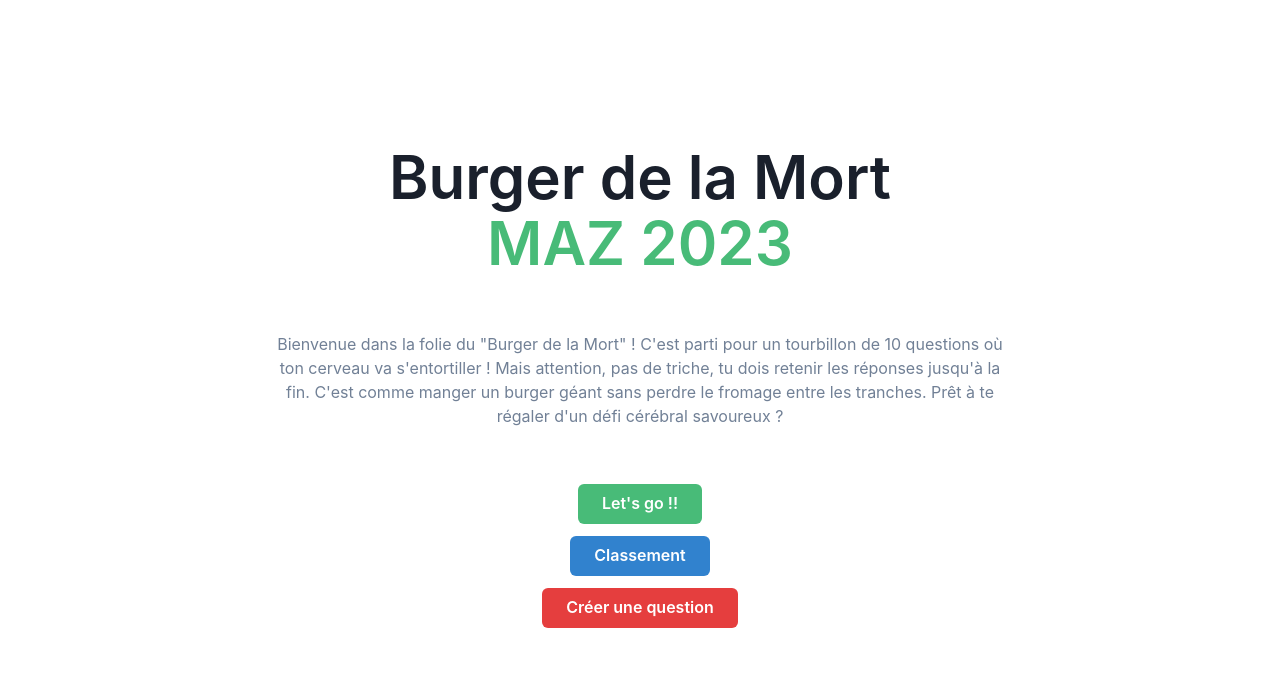
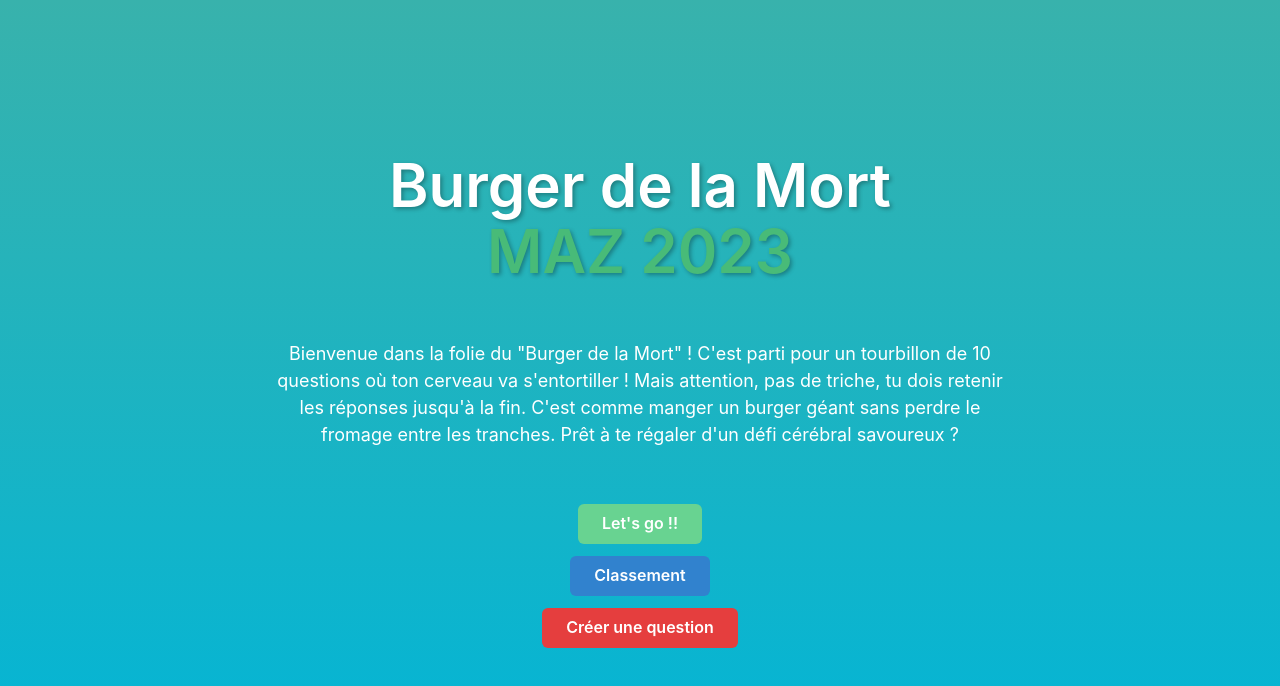
Before and after one commit to Erwan33800/deathburger, a React (Create React App) app: page / in a window 1280 px wide. Shown: the top 686 px of the page. Built offline with nearby package versions, Linux system fonts and the light colour scheme.

Commit message:
improve style

```diff
--- a/src/AddQuestion.js
+++ b/src/AddQuestion.js
@@ -12,6 +12,7 @@ import {
   Button,
   FormControl,
   FormLabel,
+  Link
 } from '@chakra-ui/react';
 
 const AddQuestion = () => {
@@ -35,6 +36,7 @@ const AddQuestion = () => {
   const handleAddQuestion = async () => {
     const filteredQuestions = questionInputs.filter((input) => input.question.trim() !== '');
     if (filteredQuestions.length === 0) {
+      alert('Aucune question valide à ajouter.');
       console.log('Aucune question valide à ajouter.');
       return;
     }
@@ -59,12 +61,23 @@ const AddQuestion = () => {
         spacing={{ base: 8, md: 14 }}
         py={{ base: 20, md: 36 }}>
         <Heading
+        color='white'
           fontWeight={600}
           fontSize={{ base: '2xl', sm: '4xl', md: '6xl' }}
           lineHeight={'110%'}>
           Créer une question
         </Heading>
-        <Text color={'gray.500'}>Ajoute une nouvelle question à la liste.</Text>
+        <Link href="/">
+          <Button
+            colorScheme={'green'}
+            bg={'green.400'}
+            px={6}
+            _hover={{
+              bg: 'green.500',
+            }}>
+            Retour au menu
+          </Button>
+        </Link>
         <Box
           rounded={'lg'}
           bg={'white'}
--- a/src/App.js
+++ b/src/App.js
@@ -1,26 +1,26 @@
 import React from 'react';
 import { BrowserRouter as Router, Routes, Route } from 'react-router-dom';
 import { ChakraProvider, extendTheme } from '@chakra-ui/react';
-import { AlertProvider } from './components/AlertContext'; // Importe le contexte d'alerte
-
+import Layout from './components/Layout';
 import Home from './Home';
 import Questions from './Questions';
 import AddQuestion from './AddQuestion';
 import Leaderboard from './Leaderboard';
 
+const theme = extendTheme({
+  // Personnalise ton thème Chakra UI ici
+});
 
 const App = () => {
   return (
-    <ChakraProvider>
+    <ChakraProvider theme={theme}>
       <Router>
-        <AlertProvider>
-          <Routes>
-            <Route path="/" element={<Home />} />
-            <Route path="/questions" element={<Questions />} />
-            <Route path="/add-question" element={<AddQuestion />} />
-            <Route path="/leaderboard" element={<Leaderboard />} />
-          </Routes>
-        </AlertProvider>
+        <Routes>
+          <Route element={<Layout><Home /></Layout>} path="/" />
+          <Route element={<Layout><Questions /></Layout>} path="/questions" />
+          <Route element={<Layout><AddQuestion /></Layout>} path="/addQuestion" />
+          <Route element={<Layout><Leaderboard /></Layout>} path="/leaderboard" />
+        </Routes>
       </Router>
     </ChakraProvider>
   );
--- a/src/Home.js
+++ b/src/Home.js
@@ -27,6 +27,7 @@ const App = () => {
   return (
     <Container maxW={'3xl'}>
       <Stack
+        color="white"
         as={Box}
         textAlign={'center'}
         spacing={{ base: 8, md: 14 }}
@@ -34,13 +35,15 @@ const App = () => {
         <Heading
           fontWeight={600}
           fontSize={{ base: '2xl', sm: '4xl', md: '6xl' }}
-          lineHeight={'110%'}>
+          lineHeight={'110%'}
+          textShadow="2px 2px 4px rgba(0, 0, 0, 0.3)"
+        >
           Burger de la Mort <br />
-          <Text as={'span'} color={'green.400'}>
+          <Text as='span' color='green.400'>
             MAZ 2023
           </Text>
         </Heading>
-        <Text color={'gray.500'}>
+        <Text color='white' fontSize="lg">
           Bienvenue dans la folie du "Burger de la Mort" ! C'est parti pour un tourbillon de 10 questions où ton cerveau va s'entortiller ! Mais attention, pas de triche, tu dois retenir les réponses jusqu'à la fin. C'est comme manger un burger géant sans perdre le fromage entre les tranches. Prêt à te régaler d'un défi cérébral savoureux ?
         </Text>
         <Stack
@@ -52,10 +55,10 @@ const App = () => {
           <Button
             onClick={handleQuizStart}
             colorScheme={'green'}
-            bg={'green.400'}
+            bg={'green.300'}
             px={6}
             _hover={{
-              bg: 'green.500',
+              bg: 'green.400',
             }}>
             Let's go !!
           </Button>
--- /dev/null
+++ b/src/components/Layout.js
@@ -0,0 +1,18 @@
+import React from 'react';
+import { Box } from '@chakra-ui/react';
+
+const Layout = ({ children }) => {
+  return (
+    <Box
+      minH="100vh"
+      display="flex"
+      justifyContent="center"
+      alignItems="center"
+      bgGradient="linear(to-b, teal.400, cyan.500)"
+    >
+      {children}
+    </Box>
+  );
+};
+
+export default Layout;
--- a/src/components/ScoreInput.js
+++ b/src/components/ScoreInput.js
@@ -2,12 +2,10 @@ import React, { useState, useContext } from 'react';
 import { useNavigate } from 'react-router-dom';
 import axios from 'axios';
 import { Box, Heading, Input, Button, Flex, Alert, AlertIcon } from '@chakra-ui/react';
-import { AlertContext } from './AlertContext';
 
 const ScoreInput = () => {
   const [pseudo, setPseudo] = useState('');
   const [scoreDB, setScoreDB] = useState('');
-  const { showAlert } = useContext(AlertContext);
   const navigate = useNavigate();
 
   const handlePseudoChange = (event) => {
@@ -28,13 +26,11 @@ const ScoreInput = () => {
       });
       console.log('Score enregistré avec succès:', response.data);
 
-      showAlert('Score ajouté avec succès', 'success');
       setPseudo('');
       setScoreDB('');
       navigate('/leaderboard');
     } catch (error) {
       console.log('Une erreur s\'est produite lors de l\'enregistrement du score:', error);
-      showAlert('Une erreur s\'est produite lors de l\'enregistrement du score', 'error');
     }
   };
 
@@ -65,13 +61,6 @@ const ScoreInput = () => {
           Enregistre le score Beau-Gosse
         </Button>
       </form>
-
-      {showAlert && (
-        <Alert status={showAlert.type} mt={4}>
-          <AlertIcon />
-          {showAlert.message}
-        </Alert>
-      )}
     </Box>
   );
 };
```
